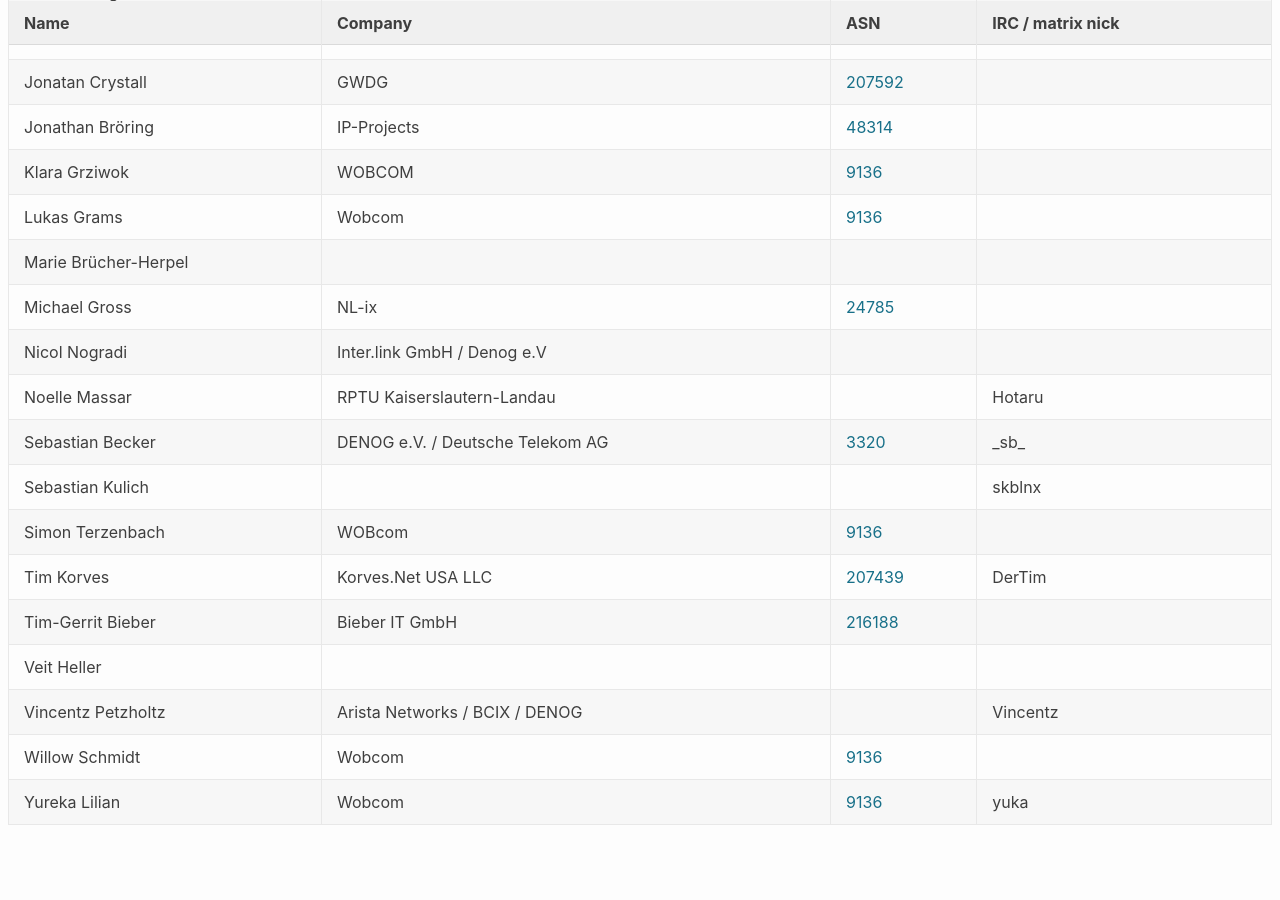
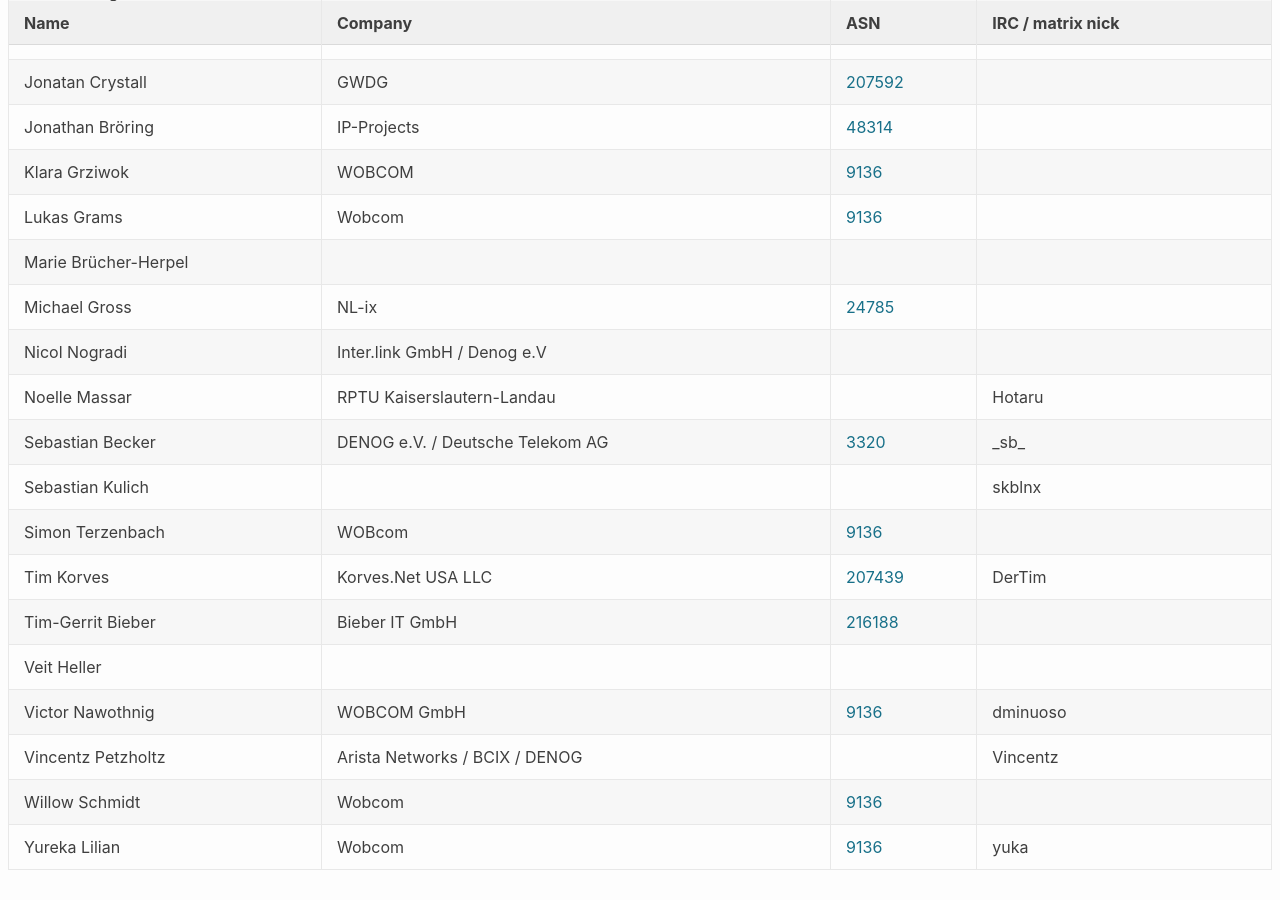
Before and after one commit to denog/pretix-attendeelist, a Jekyll site: the page built from denogmeetup25-04/index.markdown, in a window 1280 px wide and 900 px high, scrolled down 849 px. Built offline with Jekyll 4.4.1, drawn with Linux system fonts in a browser that asks for light colours; before the commit the page ends 1704 px from its top, so only the background shows below that.

Commit message:
Latest data: Fri May 16 06:51:51 UTC 2025

```diff
--- a/_data/attendees_denogmeetup25-04.json
+++ b/_data/attendees_denogmeetup25-04.json
@@ -198,6 +198,12 @@
     "asn": null
   },
   {
+    "name": "Victor Nawothnig",
+    "company": "WOBCOM GmbH",
+    "irc": "dminuoso",
+    "asn": "9136"
+  },
+  {
     "name": "Vincentz Petzholtz",
     "company": "Arista Networks / BCIX / DENOG",
     "irc": "Vincentz",
```
